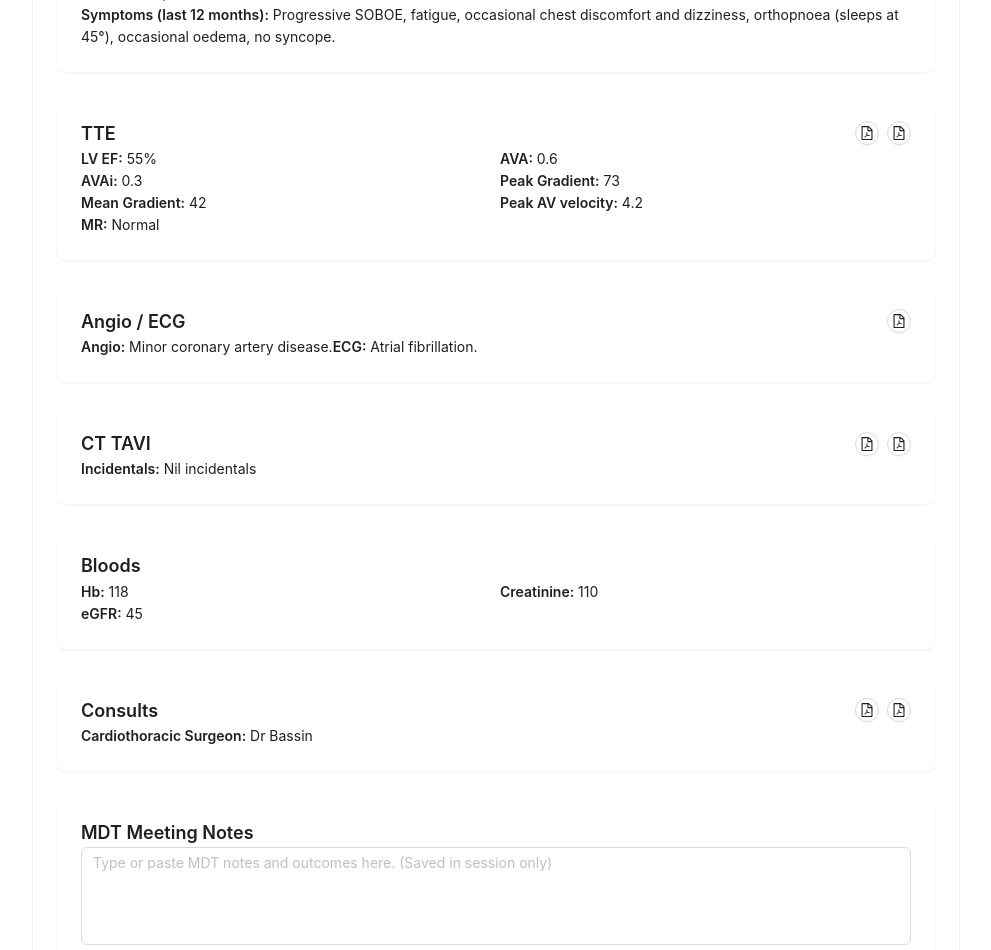
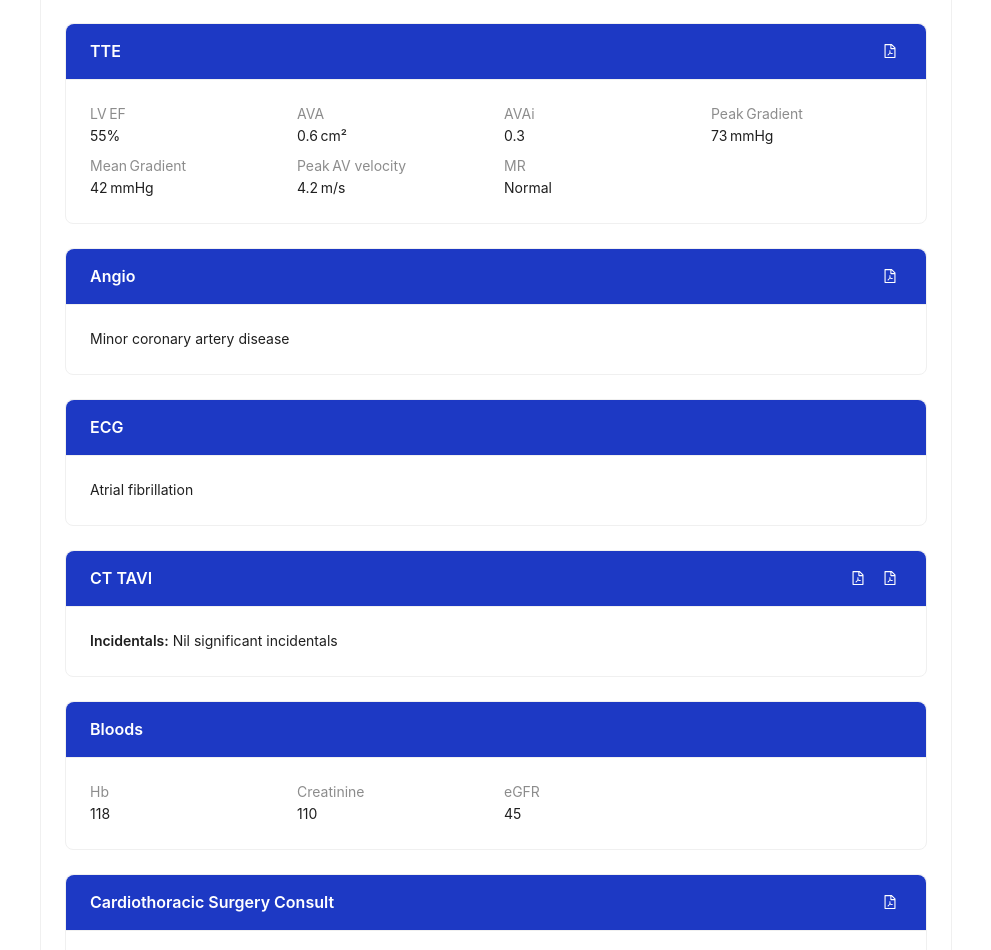
Before and after one commit to synapseedu/ravitracker-mdt, a Next.js app: page /patients/lingard in a window 1280 px wide. Shown: the part 780-1730 px from the top of the page, without its empty margins (144-1135 px from the left). Built offline with nearby package versions, Linux system fonts and the light colour scheme.

Commit message:
Update Watson and Lingard

```diff
--- a/pages/patients/lingard.tsx
+++ b/pages/patients/lingard.tsx
@@ -1,94 +1,36 @@
-'use client'
-import React, { useEffect, useState } from 'react'
-import { Grid } from '../../components/ui'
-import {
-    Box,
-    Typography,
-    Card,
-    CardContent,
-    Stack,
-    IconButton,
-    Tooltip,
-    TextField,
-} from '../../components/ui'
-import PatientLayout from '../../components/PatientLayout'
-import { PdfIcon } from '../../components/ui'
+'use client';
+import { Typography } from 'antd';
+import PatientLayout from '../../components/patient/PatientLayout';
+import DemographicsGrid from '../../components/patient/DemographicsGrid';
+import StatusCard from '../../components/patient/StatusCard';
+import PatientSection from '../../components/patient/PatientSection';
+import PdfIcons from '../../components/patient/PdfIcons';
+import { getAge } from '../../data/patients';
 
-const sectionTitleSx = {
-  color: 'primary.main',
-    fontWeight: 600,
-    fontSize: 18,
-    mb: 1,
-}
+const { Text } = Typography;
 
-
-const pdfMap: Record<string, string[]> = {
-    ct: ['Lingard CT TAVI.pdf', 'Lingard medtronic.pdf'],
-    tte: ['Lingard referral.pdf', 'Lingard TTE march 2025.pdf'],
-    angio: ['Lingard angio.pdf'],
-    bloods: [],
-    correspond: ['Lingard Dr Bassin.pdf', 'Lingard Dr Kumar Jan 2025.pdf'],
-    mdt: ['Lingard MDT.docx'],
-}
-
-function PdfIcons({ files }: { files?: string[] }) {
-    if (!Array.isArray(files) || files.length === 0) return null
-    return (
-        <Stack direction="row" spacing={1} ml={1}>
-            {files.map((file) => (
-                <Tooltip title={file} key={file}>
-                    <IconButton
-                        component="a"
-                        href={`/pdfs/${encodeURIComponent(file)}`}
-                        target="_blank"
-                        rel="noopener noreferrer"
-                        size="small"
-                    >
-                        <PdfIcon fontSize="small" />
-                    </IconButton>
-                </Tooltip>
-            ))}
-        </Stack>
-    )
-}
-
-const MDT_KEY = 'lingard_mdt_notes'
-function EditableMDTMeeting() {
-    const [notes, setNotes] = useState('')
-    useEffect(() => {
-        const stored = sessionStorage.getItem(MDT_KEY)
-        if (stored) setNotes(stored)
-    }, [])
-    const handleChange = (e: React.ChangeEvent<HTMLInputElement>) => {
-        const v = e.target.value
-        setNotes(v)
-        sessionStorage.setItem(MDT_KEY, v)
-    }
-    return (
-        <TextField
-            fullWidth
-            multiline
-            minRows={4}
-            maxRows={12}
-            value={notes}
-            placeholder="Type or paste MDT notes and outcomes here. (Saved in session only)"
-            onChange={handleChange}
-            variant="outlined"
-            sx={{ mt: 1 }}
-        />
-    )
-}
-
-export default function LingardPatientPage() {
-
+/* ------------------------------------------------------------------
+   Patient data – MAGGIE LINGARD
+-------------------------------------------------------------------*/
 const patient = {
-        name: 'Maggie Lingard',
-        dob: '24/09/1958',
+    id: 'lingard',
+    name: 'MAGGIE LINGARD',
+    dob: '1958-09-24',
     mrn: '0520968',
-        referralDate: '17/4/25',
+    referralDate: '17/04/2025',
     structuralPhysician: 'Dr Bhindi',
     referrer: 'Dr Wong',
-        contact: '0458 476 412',
+    contact: '0458 476 412',
+    pdfs: {
+        referral: ['Lingard referral.pdf'],
+        tte: ['Lingard TTE march 2025.pdf'],
+        angio: ['Lingard angio.pdf'],
+        ecg: [],
+        ct: ['Lingard CT TAVI.pdf', 'Lingard medtronic.pdf'],
+        bloods: [],
+        cardiothoracic: ['Lingard Dr Bassin.pdf'],
+        renal: ['Lingard Dr Kumar Jan 2025.pdf'],
+    },
     background: [
         'Hypertension',
         'Hypercholesterolaemia',
@@ -96,199 +38,111 @@ export default function LingardPatientPage() {
         'Bladder incontinence',
         'Spinal stenosis with L1 compression',
         'Obstructive sleep apnoea (on CPAP)',
-            'CKD stage 3',
+        'CKD stage 3',
     ],
     medications: [
-            'Apixaban 5 mg bd',
-            'Endep 10 mg nocte',
-            'Frusemide 20 mg daily',
-            'Ivabradine 5 mg',
-            'Atorvastatin 20 mg',
-            'Mirtazapine 30 mg mane',
-            'Zan-Extra 10/10 mg',
-            'Sertraline 100 mg nocte',
+        'Apixaban 5 mg bd',
+        'Endep 10 mg nocte',
+        'Frusemide 20 mg daily',
+        'Ivabradine 5 mg',
+        'Atorvastatin 20 mg',
+        'Mirtazapine 30 mg mane',
+        'Zan‑Extra 10/10 mg',
+        'Sertraline 100 mg nocte',
     ],
-        socialStatus: (
+    social: 'Lives at home with dog; son in Sydney/Central Coast. Non‑smoker, nil alcohol. No driving.',
+    functional:
+        'Mobilises with 4‑wheel walker at home and wheelchair outdoors. Independent with personal ADLs (NDIS supports). Symptoms: progressive SOBOE, fatigue, occasional chest discomfort & dizziness, orthopnoea (45°), occasional oedema, no syncope.',
+    tteData: {
+        'LV EF': '55%',
+        AVA: '0.6 cm²',
+        AVAi: '0.3',
+        'Peak Gradient': '73 mmHg',
+        'Mean Gradient': '42 mmHg',
+        'Peak AV velocity': '4.2 m/s',
+        MR: 'Normal',
+    },
+    angio: 'Minor coronary artery disease',
+    ecg: 'Atrial fibrillation',
+    ctIncidentals: 'Nil significant incidentals',
+    bloods: { Hb: '118', Creatinine: '110', eGFR: '45' },
+    consultTexts: {
+        cardiothoracic: `I had a good discussion with Maggie and her son, and my advice would be that she should undergo a TAVI if it is technically suitable. However, if there are anatomical constraints to a TAVI, I would be happy to consider open surgery.
+- Levi Bassin`,
+    },
+};
+
+/* ------------------------------------------------------------------ */
+export default function LingardPage() {
+    return (
+        <PatientLayout title={patient.name}>
+            {/* Demographics */}
+            <PatientSection title="Demographics">
+                <DemographicsGrid
+                    data={{
+                        DOB: patient.dob,
+                        Age: getAge(patient.dob),
+                        MRN: patient.mrn,
+                        'Referral Date': patient.referralDate,
+                        Structural: patient.structuralPhysician,
+                        Referrer: (
                             <>
-                Lives at home with dog; son in Sydney/Central Coast.<br />
-                Mobilises with 4-wheel walker at home, wheelchair for outdoors.<br />
-                Independent with personal ADLs; NDIS supports (physio/OT).<br />
-                No driving.<br />
-                Non-smoker, nil alcohol.<br />
-                <strong>Symptoms (last 12 months):</strong> Progressive SOBOE, fatigue, occasional chest discomfort and dizziness, orthopnoea (sleeps at 45°), occasional oedema, no syncope.
+                                {patient.referrer}&nbsp;
+                                <PdfIcons files={patient.pdfs.referral} />
                             </>
                         ),
-        tteData: {
-            'LV EF': '55%',
-            AVA: '0.6',
-            AVAi: '0.3',
-            'Peak Gradient': '73',
-            'Mean Gradient': '42',
-            'Peak AV velocity': '4.2',
-            MR: 'Normal',
-        },
-        angio: 'Minor coronary artery disease.',
-        ecg: 'Atrial fibrillation.',
-        ctIncidentals: 'Nil incidentals',
-        bloods: {
-            Hb: '118',
-            Creatinine: '110',
-            eGFR: '45',
-        },
-        otherConsults: {
-            'Cardiothoracic Surgeon': 'Dr Bassin',
-        },
-    }
+                        Contact: patient.contact,
+                    }}
+                />
+            </PatientSection>
 
-    return (
-        <PatientLayout title={patient.name}>
-
-                    {/* Demographics */}
-                    <Grid container spacing={2} sx={{ mb: 3 }}>
-                        <Grid xs={6} sm={3}>
-                            <Typography variant="subtitle2">DOB</Typography>
-                            <Typography>{patient.dob}</Typography>
-                        </Grid>
-                        <Grid xs={6} sm={3}>
-                            <Typography variant="subtitle2">MRN</Typography>
-                            <Typography>{patient.mrn}</Typography>
-                        </Grid>
-                        <Grid xs={6} sm={3}>
-                            <Typography variant="subtitle2">Referral Date</Typography>
-                            <Typography>{patient.referralDate}</Typography>
-                        </Grid>
-                        <Grid xs={6} sm={3}>
-                            <Typography variant="subtitle2">Contact</Typography>
-                            <Typography>{patient.contact}</Typography>
-                        </Grid>
-                    </Grid>
-
-                    {/* Background & Medications */}
-                    <Card variant="outlined" sx={{ mb: 3 }}>
-                        <CardContent>
-                            <Typography sx={sectionTitleSx}>Background & Medications</Typography>
-                            <Stack direction={{ xs: 'column', sm: 'row' }} spacing={4}>
-                                <Box>
-                                    <Typography fontWeight={600}>History:</Typography>
-                                    <ul>
-                                        {patient.background.map((b) => (
-                                            <li key={b}>{b}</li>
-                                        ))}
-                                    </ul>
-                                </Box>
-                                <Box>
-                                    <Typography fontWeight={600}>Meds:</Typography>
-                                    <ul>
-                                        {patient.medications.map((m) => (
-                                            <li key={m}>{m}</li>
-                                        ))}
-                                    </ul>
-                                </Box>
-                            </Stack>
-                        </CardContent>
-                    </Card>
-
-                    {/* Social / Functional */}
-                    <Card variant="outlined" sx={{ mb: 3 }}>
-                        <CardContent>
-                            <Typography sx={sectionTitleSx}>Social & Functional</Typography>
-                            <Typography>{patient.socialStatus}</Typography>
-                        </CardContent>
-                    </Card>
+            {/* Background & Meds */}
+            <PatientSection title="Background & Medications">
+                <StatusCard
+                    history={patient.background}
+                    medications={patient.medications}
+                    social={patient.social}
+                    functional={patient.functional}
+                />
+            </PatientSection>
 
             {/* TTE */}
-                    <Card variant="outlined" sx={{ mb: 3 }}>
-                        <CardContent>
-                            <Box sx={{ display: 'flex', alignItems: 'center', justifyContent: 'space-between' }}>
-                                <Typography sx={sectionTitleSx}>TTE</Typography>
-                                <PdfIcons files={pdfMap.tte} />
-                            </Box>
-                            <Grid container spacing={1} sx={{ mt: 1 }}>
-                                {Object.entries(patient.tteData).map(([k, v]) => (
-                                    <Grid xs={6} key={k}>
-                                        <Typography variant="body2">
-                                            <strong>{k}:</strong> {v}
-                                        </Typography>
-                                    </Grid>
-                                ))}
-                            </Grid>
-                        </CardContent>
-                    </Card>
+            <PatientSection title="TTE" pdfs={patient.pdfs.tte}>
+                <DemographicsGrid data={patient.tteData} />
+            </PatientSection>
 
-                    {/* Angio/ECG */}
-                    <Card variant="outlined" sx={{ mb: 3 }}>
-                        <CardContent>
-                            <Box sx={{ display: 'flex', alignItems: 'center', justifyContent: 'space-between' }}>
-                                <Typography sx={sectionTitleSx}>Angio / ECG</Typography>
-                                <PdfIcons files={pdfMap.angio} />
-                            </Box>
-                            <Typography>
-                                <strong>Angio:</strong> {patient.angio}
-                            </Typography>
-                            <Typography>
-                                <strong>ECG:</strong> {patient.ecg}
-                            </Typography>
-                        </CardContent>
-                    </Card>
+            {/* Angio */}
+            <PatientSection title="Angio" pdfs={patient.pdfs.angio}>
+                <Text>{patient.angio}</Text>
+            </PatientSection>
+
+            {/* ECG */}
+            <PatientSection title="ECG" pdfs={patient.pdfs.ecg}>
+                <Text>{patient.ecg}</Text>
+            </PatientSection>
 
             {/* CT TAVI */}
-                    <Card variant="outlined" sx={{ mb: 3 }}>
-                        <CardContent>
-                            <Box sx={{ display: 'flex', alignItems: 'center', justifyContent: 'space-between' }}>
-                                <Typography sx={sectionTitleSx}>CT TAVI</Typography>
-                                <PdfIcons files={pdfMap.ct} />
-                            </Box>
-                            <Typography>
-                                <strong>Incidentals:</strong> {patient.ctIncidentals}
-                            </Typography>
-                        </CardContent>
-                    </Card>
+            <PatientSection title="CT TAVI" pdfs={patient.pdfs.ct}>
+                <Text><strong>Incidentals:</strong> {patient.ctIncidentals}</Text>
+            </PatientSection>
 
             {/* Bloods */}
-                    <Card variant="outlined" sx={{ mb: 3 }}>
-                        <CardContent>
-                            <Box sx={{ display: 'flex', alignItems: 'center', justifyContent: 'space-between' }}>
-                                <Typography sx={sectionTitleSx}>Bloods</Typography>
-                                <PdfIcons files={pdfMap.bloods} />
-                            </Box>
-                            <Grid container spacing={1} sx={{ mt: 1 }}>
-                                {Object.entries(patient.bloods).map(([k, v]) => (
-                                    <Grid xs={6} key={k}>
-                                        <Typography variant="body2">
-                                            <strong>{k}:</strong> {v}
-                                        </Typography>
-                                    </Grid>
-                                ))}
-                            </Grid>
-                        </CardContent>
-                    </Card>
+            <PatientSection title="Bloods" pdfs={patient.pdfs.bloods}>
+                <DemographicsGrid data={patient.bloods} />
+            </PatientSection>
 
-                    {/* Consults */}
-                    <Card variant="outlined" sx={{ mb: 3 }}>
-                        <CardContent>
-                            <Box sx={{ display: 'flex', alignItems: 'center', justifyContent: 'space-between' }}>
-                                <Typography sx={sectionTitleSx}>Consults</Typography>
-                                <PdfIcons files={pdfMap.correspond} />
-                            </Box>
-                            <Grid container spacing={1} sx={{ mt: 1 }}>
-                                {Object.entries(patient.otherConsults).map(([k, v]) => (
-                                    <Grid xs={6} key={k}>
-                                        <Typography variant="body2">
-                                            <strong>{k}:</strong> {v || '—'}
-                                        </Typography>
-                                    </Grid>
-                                ))}
-                            </Grid>
-                        </CardContent>
-                    </Card>
+            {/* Cardiothoracic Surgery Consult */}
+            <PatientSection
+                title="Cardiothoracic Surgery Consult"
+                pdfs={patient.pdfs.cardiothoracic}
+            >
+                <Text>{patient.consultTexts.cardiothoracic}</Text>
+            </PatientSection>
 
-                    {/* MDT Notes */}
-                    <Card variant="outlined" sx={{ mb: 3 }}>
-                        <CardContent>
-                            <Typography sx={sectionTitleSx}>MDT Meeting Notes</Typography>
-                            <EditableMDTMeeting />
-                        </CardContent>
-                    </Card>
+            {/* Renal Physician Consult */}
+            <PatientSection title="Renal Physician Consult" pdfs={patient.pdfs.renal}>
+                <DemographicsGrid data={{ 'Renal Physician': 'Dr Kumar' }} />
+            </PatientSection>
         </PatientLayout>
-    )
+    );
 }
```
Also changed, not shown: pages/patients/watson.tsx (+14 -18 lines). Lines whose indentation alone changed are shown as unchanged.
